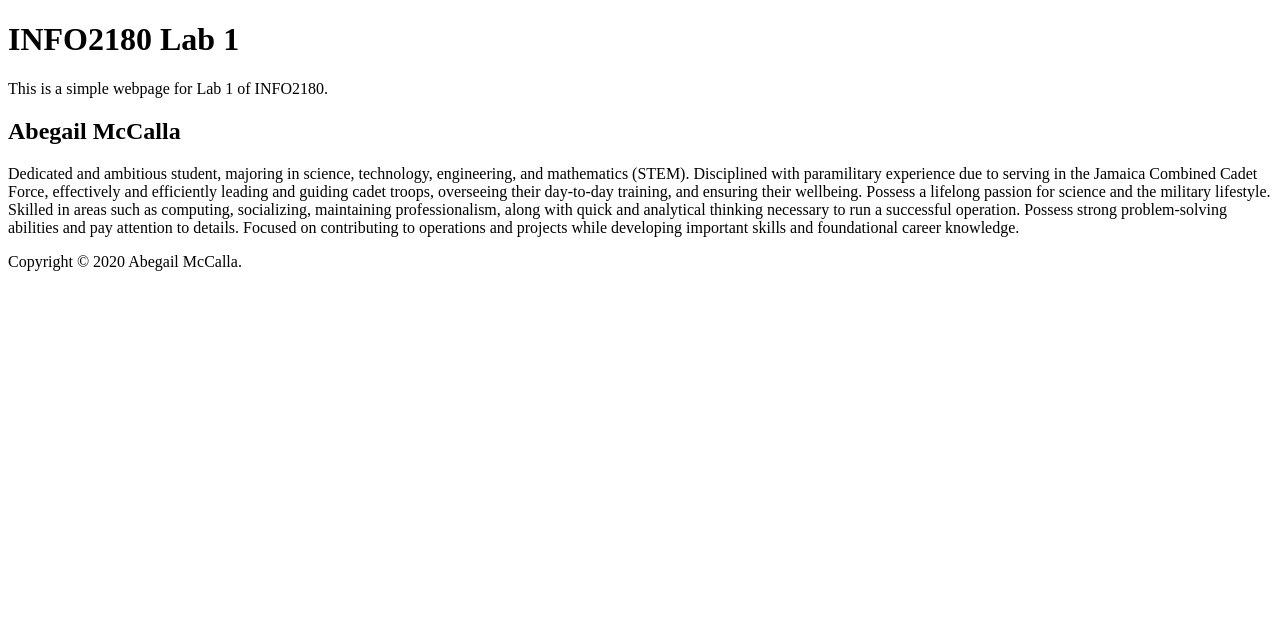
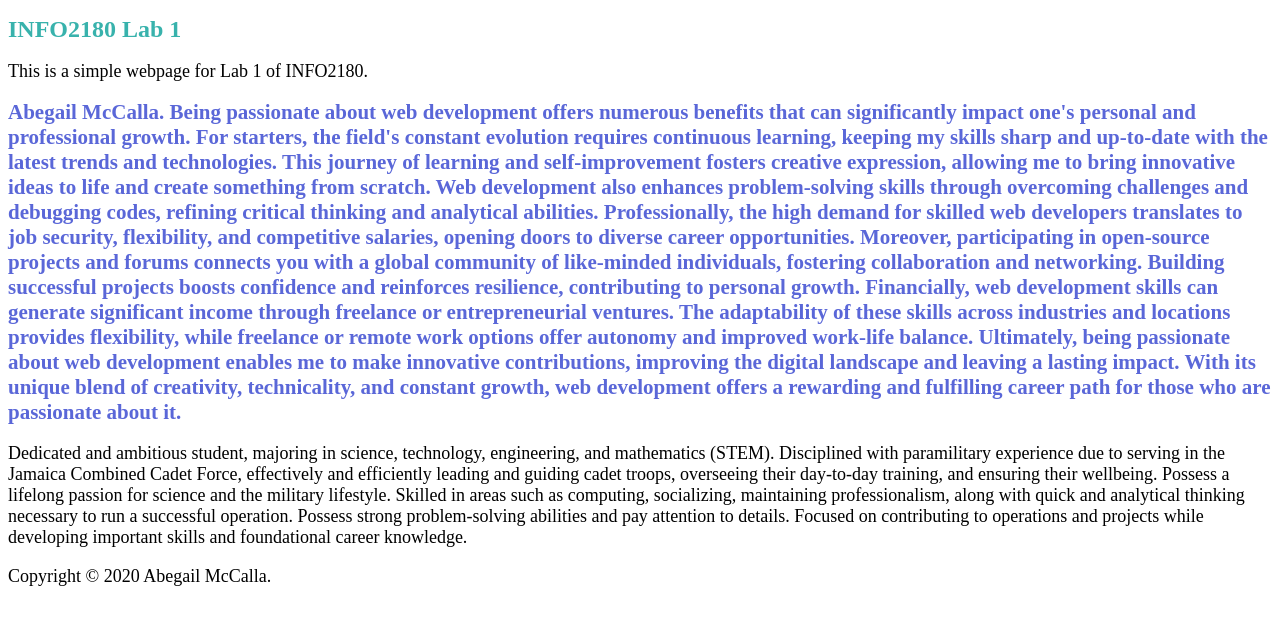
Before and after one commit to abegailmccalla/info2180-lab1, a plain HTML site: page index.html in a window 1280 px wide. Drawn offline with Linux system fonts and the light colour scheme.

Commit message:
Updated1 HTML File

```diff
--- a/index.html
+++ b/index.html
@@ -5,6 +5,20 @@
     <meta name="viewport" content="width=device-width, initial-scale=1.0">
     <meta http-equiv="X-UA-Compatible" content="ie=edge">
     <title>INFO2180 Lab 1</title>
+    <link rel="stylesheet" href="styles.css">
+    <style>
+        h1 {
+            font-size: 24px;
+            color: #38B2AC;
+        }
+        h2 {
+            font-size: 21px;
+            color: #5A67D8;
+        }
+        p{
+            font-size: 18px;
+        }
+    </style>
 </head>
 <body>
     <header>
@@ -12,7 +26,11 @@
         <p>This is a simple webpage for Lab 1 of INFO2180.</p>
     </header>
     <main>
-        <h2>Abegail McCalla</h2>
+        <h2>Abegail McCalla. Being passionate about web development offers numerous benefits that can significantly impact one's personal and professional growth. For starters, the field's constant evolution requires continuous learning, keeping my skills sharp and up-to-date with the latest trends and technologies. This journey of learning and self-improvement fosters creative expression, allowing me to bring innovative ideas to life and create something from scratch.
+            Web development also enhances problem-solving skills through overcoming challenges and debugging codes, refining critical thinking and analytical abilities. Professionally, the high demand for skilled web developers translates to job security, flexibility, and competitive salaries, opening doors to diverse career opportunities.
+            Moreover, participating in open-source projects and forums connects you with a global community of like-minded individuals, fostering collaboration and networking. Building successful projects boosts confidence and reinforces resilience, contributing to personal growth.
+            Financially, web development skills can generate significant income through freelance or entrepreneurial ventures. The adaptability of these skills across industries and locations provides flexibility, while freelance or remote work options offer autonomy and improved work-life balance.
+            Ultimately, being passionate about web development enables me to make innovative contributions, improving the digital landscape and leaving a lasting impact. With its unique blend of creativity, technicality, and constant growth, web development offers a rewarding and fulfilling career path for those who are passionate about it.</h2>
         <p>Dedicated and ambitious student, majoring in science, technology, engineering, and mathematics (STEM).
             Disciplined with paramilitary experience due to serving in the Jamaica Combined Cadet Force, effectively and
             efficiently leading and guiding cadet troops, overseeing their day-to-day training, and ensuring their wellbeing.
```
